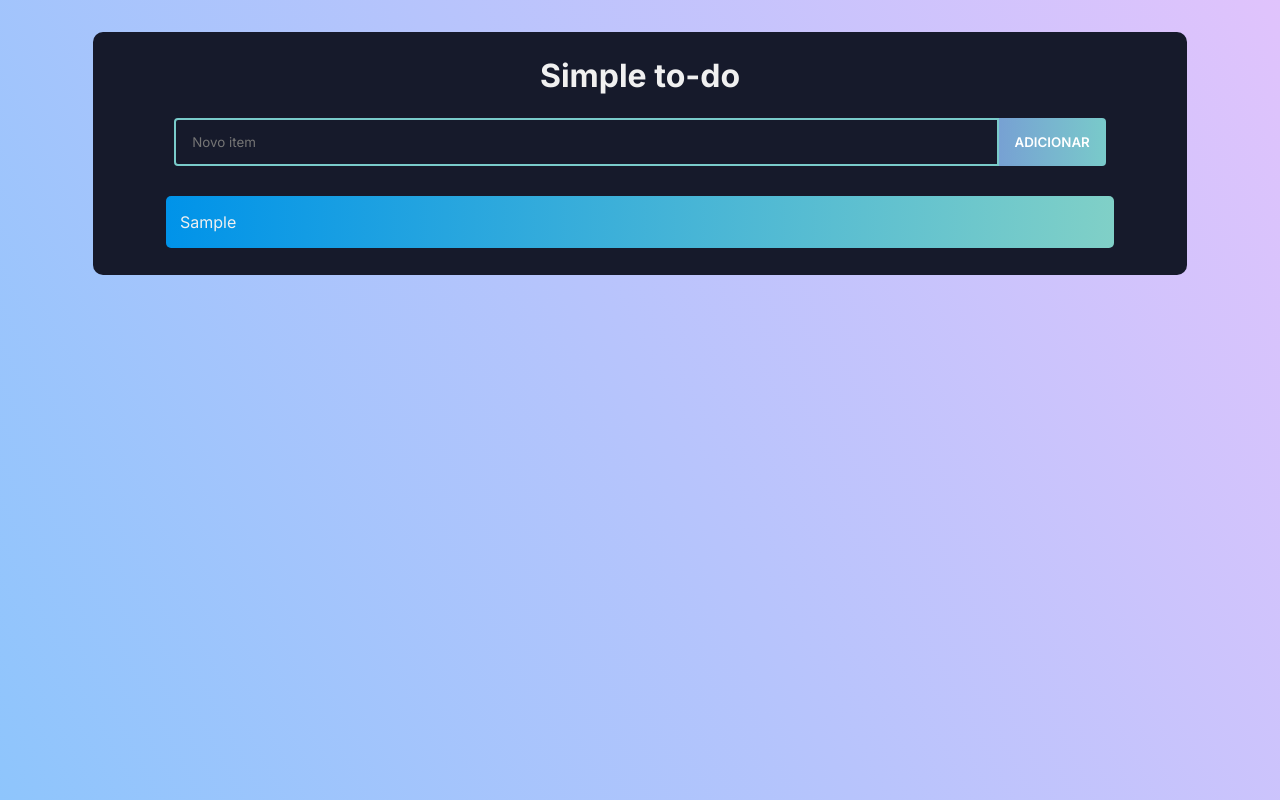
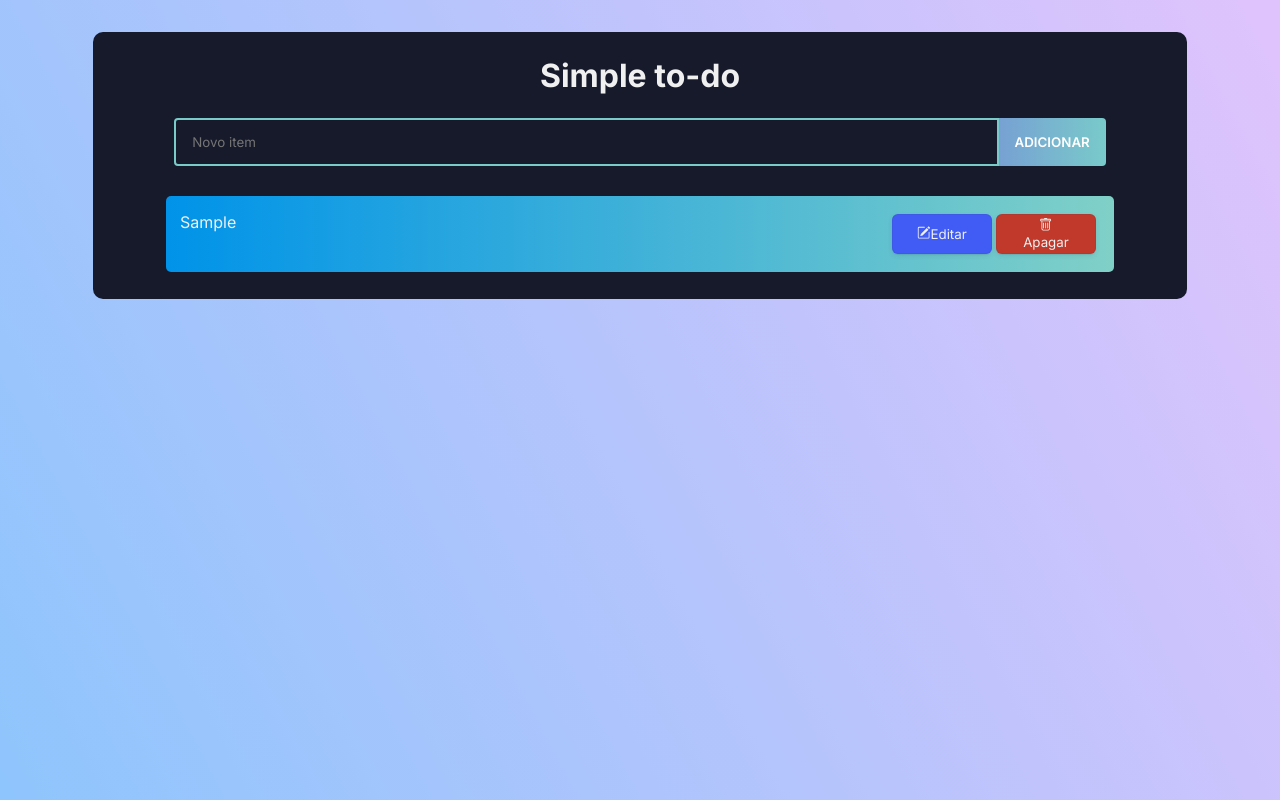
Before and after one commit to jeanpaulo/react-todo-simple, a React (Vite) app: page / in a window 1280 px wide. Both pictures are taken after typing "Sample" into the empty fields and a click on the button "ADICIONAR". Built offline with nearby package versions, Linux system fonts and the light colour scheme.

Commit message:
Melhora visual e adiciona botoes ao item

```diff
--- a/package.json
+++ b/package.json
@@ -13,6 +13,7 @@
     "framer-motion": "^8.4.2",
     "react": "^18.2.0",
     "react-dom": "^18.2.0",
+    "react-icons": "^4.7.1",
     "uuid": "^9.0.0"
   },
   "devDependencies": {
--- a/src/App.css
+++ b/src/App.css
@@ -13,6 +13,10 @@
 
 .todo-header__form {
   margin-top: 30px;
+}
+
+input, button {
+  font-family: inherit;
 }
 
 .todo-header .todo-input {
@@ -66,10 +70,68 @@
   background-color: #0093e9;
   background-image: linear-gradient(90deg, #0093e9 0%, #80d0c7 100%);
   color: #f0f0f0;
-  /* transition: transform ease 300ms; */
+  display: flex;
+  flex-wrap: nowrap;
+  justify-content: space-between;
 }
 
-/* .todo-list__item:hover {
-  transform: scale(1.025);
-  transition: transform ease 400ms;
-} */
+  .todo-list__text {
+    width: 80%;
+  }
+
+  .todo-list__button-options {
+    /* border: 2px solid red; */
+    flex-grow: 1;
+    display: flex;
+    padding: 4px;
+    gap: 4px;
+  }
+
+    .todo-list__button {
+      width: 100px;
+      height: 40px;
+      padding: 0 25px;
+
+      appearance: button;
+      background-color: #f0f0f0;
+
+      color: #4f4f4f;
+      text-align: center;
+      line-height: 1.15;
+      text-transform: none;
+
+      border-radius: 6px;
+      border-width: 0;
+      outline: none;
+
+      box-shadow: rgba(50, 50, 93, .1) 0 0 0 1px inset,rgba(50, 50, 93, .1) 0 2px 5px 0,rgba(0, 0, 0, .07) 0 1px 1px 0;
+      cursor: pointer;
+
+      overflow: hidden;
+      user-select: none;
+      -webkit-user-select: none;
+      touch-action: manipulation;
+    }
+
+    .todo-list__button--edit {
+      background-color: #405cf5;
+      color: #f0f0f0;
+    }
+
+    .todo-list__button--delete {
+      background-color: #c0392b;
+      color: #f0f0f0;
+    }
+
+    .todo-list__button--edit:hover,
+    .todo-list__button--delete:hover {
+      filter: brightness(120%);
+    }
+
+    .todo-list__button:disabled {
+      cursor: default;
+    }
+
+    .todo-list__button:focus {
+      box-shadow: rgba(50, 50, 93, .1) 0 0 0 1px inset, rgba(50, 50, 93, .2) 0 6px 15px 0, rgba(0, 0, 0, .1) 0 2px 2px 0, rgba(50, 151, 211, .3) 0 0 0 4px;
+    }
--- a/src/components/TodoList.jsx
+++ b/src/components/TodoList.jsx
@@ -1,5 +1,6 @@
 import React from "react";
 import { motion } from "framer-motion";
+import { BsTrash, BsPencilSquare } from "react-icons/bs";
 
 function TodoList(props) {
   const todosList = props.todos;
@@ -15,7 +16,17 @@ function TodoList(props) {
           transition={{ duration: 0.2 }}
           whileHover={{ scale: 1.025 }}
         >
-          {todo.text}
+          <div className="todo-list__text">{todo.text}</div>
+          <div className="todo-list__button-options">
+            <button className="todo-list__button todo-list__button--edit">
+              <BsPencilSquare />
+              Editar
+            </button>
+            <button className="todo-list__button todo-list__button--delete">
+              <BsTrash />
+              Apagar
+            </button>
+          </div>
         </motion.div>
       ))}
     </div>
```
Also changed, not shown: 1 other file (tests, documents, lock files or other folders).
